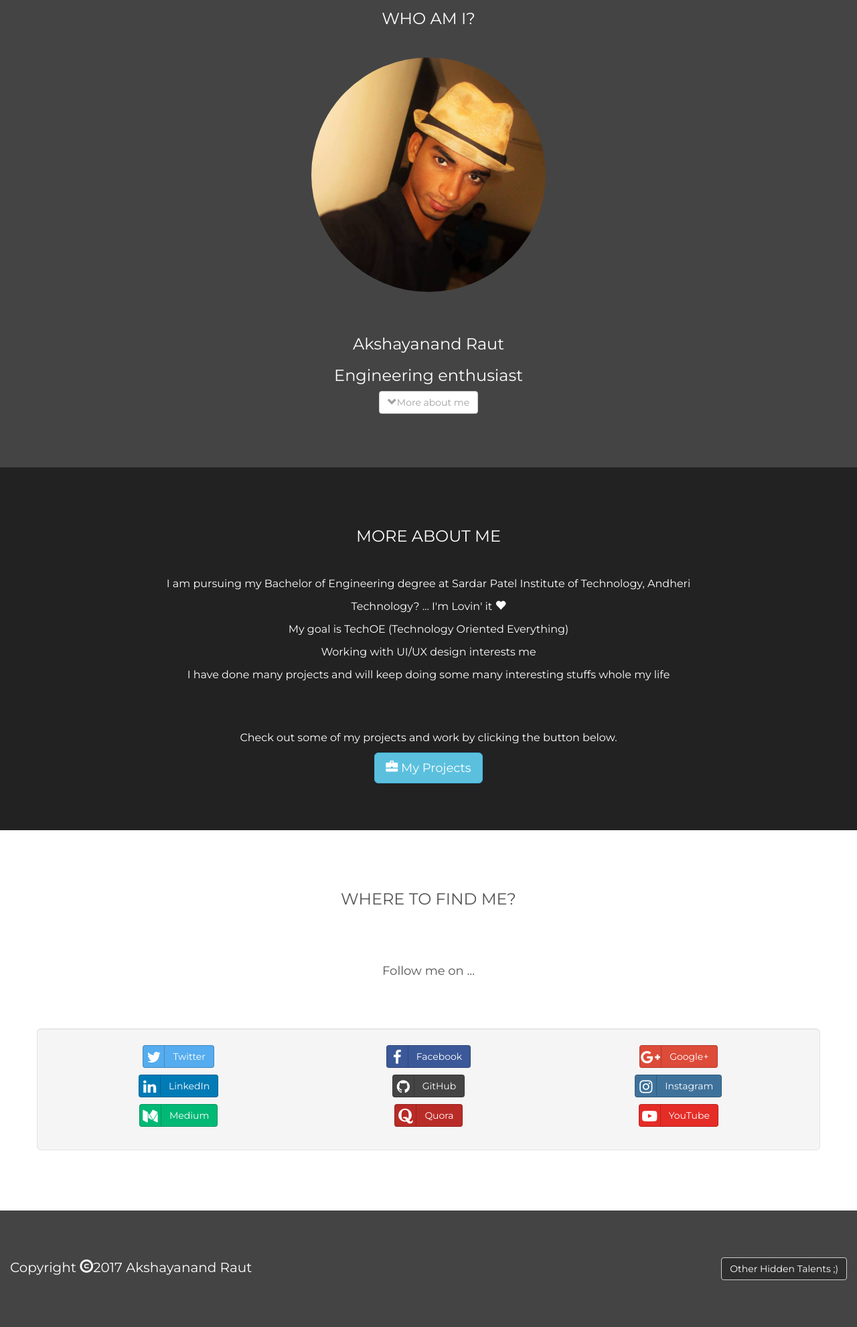
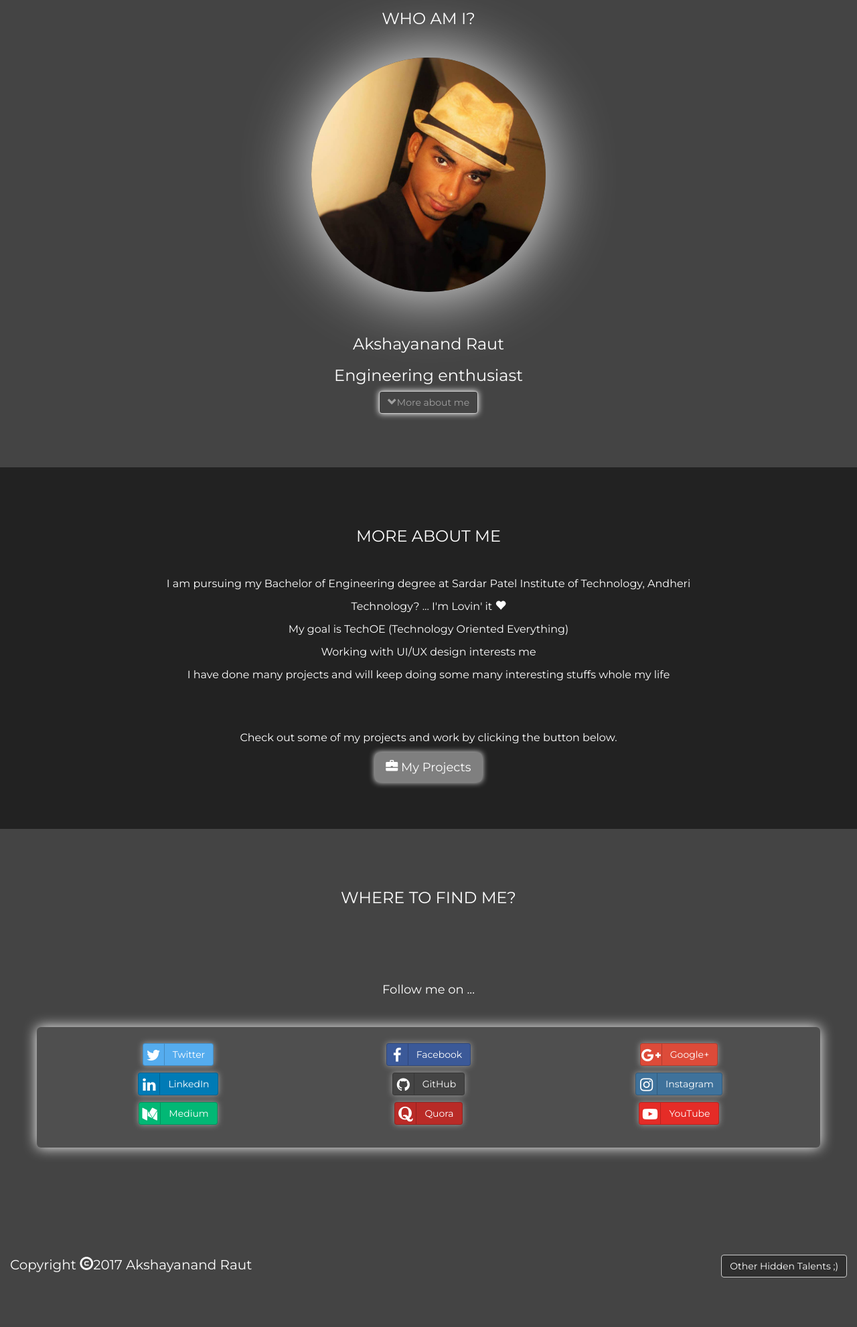
Before and after one commit to akshayanandraut/akshayanandraut.github.io, a PHP site: page / in a window 1280 px wide. Shown: the part 75-2057 px from the top of the page at 67% size. After the commit the page ends 1983 px from the top, so only its background shows below. Run offline with PHP 8.4, Linux system fonts and the light colour scheme; some libraries are stand-ins or nearby versions.

```diff
--- a/index.html
+++ b/index.html
@@ -65,10 +65,10 @@
 
 	<div id="whoAmI" class="container-fluid bg-5 text-center">
 	  <h3 class="margin">WHO AM I?</h3>
-	  <img src="res/images/me/me1.jpg" class="img-responsive img-circle margin" style="display:inline" alt="Bird" width="350" height="350">
+	  <img src="res/images/me/me1.jpg" class="img-responsive img-circle margin" style="display:inline; box-shadow: 0px 0px 100px #ffffff"    alt="Akshayanand Raut" width="350" height="350">
 	  <h3>Akshayanand Raut</h3>
 	  <h3>Engineering enthusiast </h3>
-	  <h6><a class="btn btn-default moreaboutme" href="#moreAboutMe" style="color:#a0a0a0;" ><i class="glyphicon  glyphicon-chevron-down"></i>More about me</a></h6>
+	  <h6><a class="btn btn-default moreaboutme" href="#moreAboutMe" style="color:#a0a0a0; background:#444444" ><i class="glyphicon  glyphicon-chevron-down"></i>More about me</a></h6>
 	</div>
 
 
@@ -83,7 +83,7 @@
 	  <p>Check out some of my projects and work by clicking the button below.</p>
 
 
-	<button type="button" class="btn btn-info btn-lg" data-toggle="modal" data-target="#myModal"><span class="glyphicon glyphicon-briefcase"></span> My Projects</button>
+	<button type="button" class="btn btn-info btn-lg myProjects" data-toggle="modal" style="background:#7f7f7f;border:none" data-target="#myModal"><span class="glyphicon glyphicon-briefcase"></span> My Projects</button>
 
 
 	<div id="myModal" class="modal fade" role="dialog">
@@ -135,10 +135,10 @@
 	</div>
 	</div>
 
-	<div id="findMe" class="container-fluid bg-3 text-center">
-	  <h3 class="margin">WHERE TO FIND ME?</h3><br>
-	  <h4 class="margin">Follow me on ...</h4><br>
-	  <div class="container well well-lg text-center">
+	<div id="findMe" class="container-fluid bg-5 text-center">
+	  <h3 class="margin">WHERE TO FIND ME?</h3><br><br>
+	  <h4 class="margin">Follow me on ...</h4>
+	  <div class="container well well-lg text-center" style="background:#4f4f4f; border:none; box-shadow:0px 0px 20px #ffffff">
 		<div class="social-btn col-xs-6 col-md-4 col-sm-4 col-lg-4">
 		   <a class="btn btn-social btn-twitter" target="_blank" href="https://twitter.com/AkshayanandR">
 				<span class="fa fa-twitter"></span>Twitter</a>
--- a/res/css_req.css
+++ b/res/css_req.css
@@ -35,7 +35,10 @@ p {font-size: 16px;}
     background-color: #222222;
     color: #fff;
 }
-.moreaboutme:hover{
+.myProjects{
+    box-shadow: 0px 0px 10px #ffffff;
+}
+.moreaboutme{
     box-shadow: 0px 0px 10px #ffffff;
     background: #afafaf;
 }
@@ -77,7 +80,9 @@ p {font-size: 16px;}
   cursor: pointer;
   text-shadow: 2px 2px 30px #ffffff;
 }
-
+.btn-social{
+    box-shadow: 0px 0px 10px #a0a0a0;
+}
 .nav-bar-nav-again{
 
    // Animation
```
